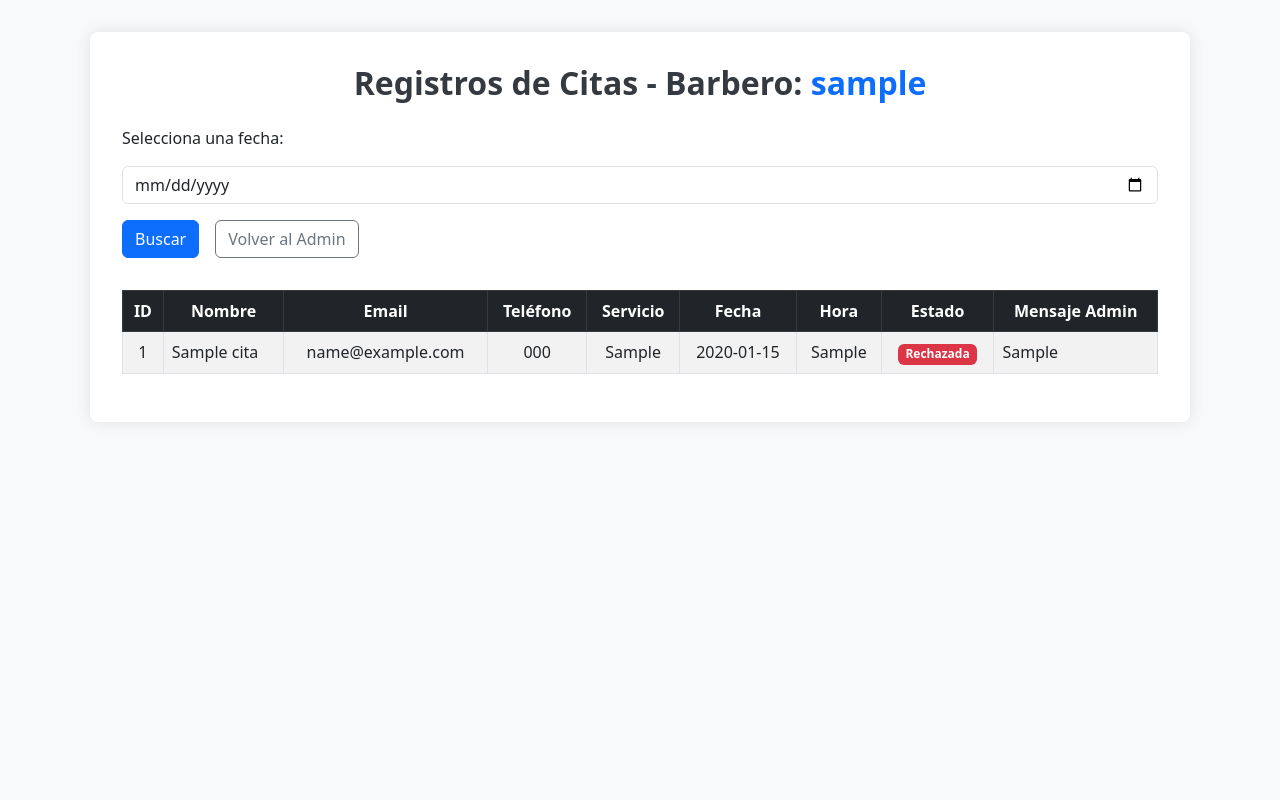
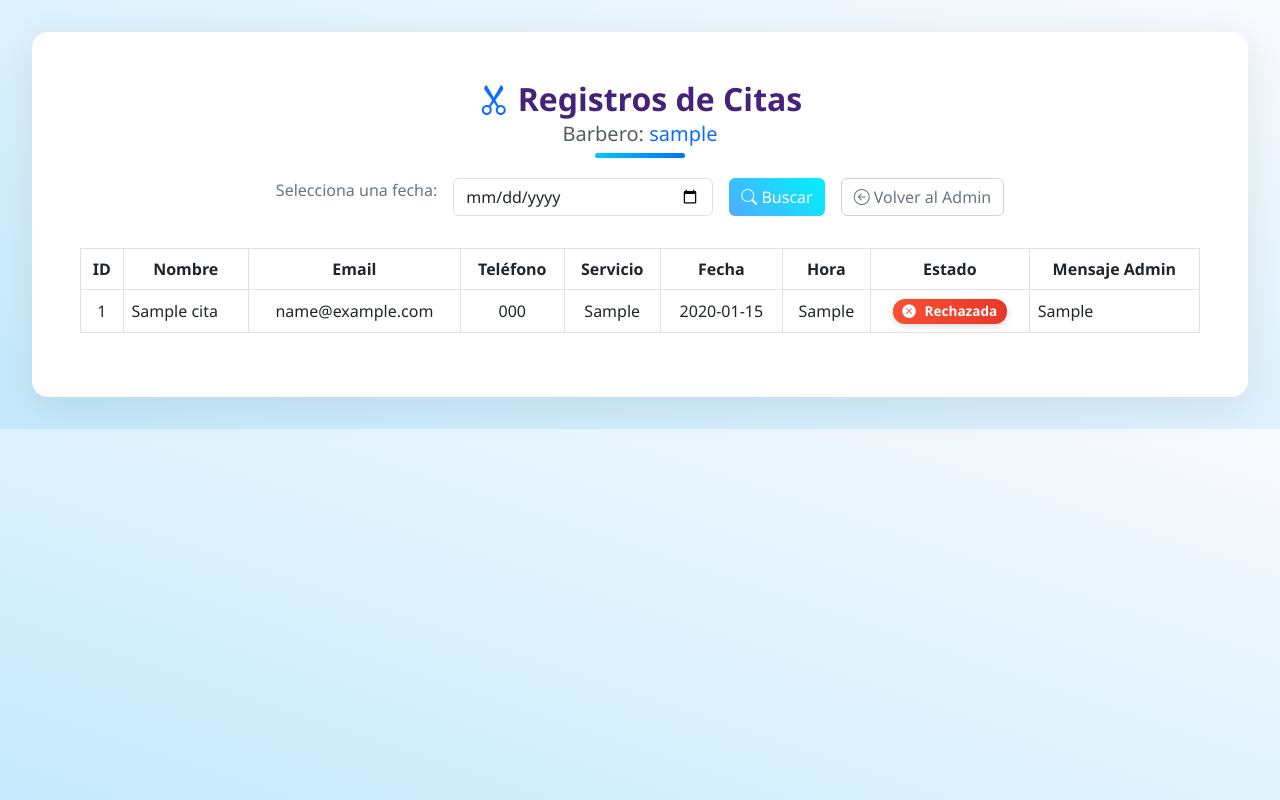
Before and after one commit to JesusCifuent7s/michaelbarber.shop, a Flask app: page /registros in a window 1280 px wide. Run offline with Flask 3, Linux system fonts and the light colour scheme; the visitor is signed in with stand-in values (Sample User, id 1); tables that the repository leaves empty hold one stand-in row (values such as "Sample post").

Commit message:
Update registros.html

```diff
--- a/templates/registros.html
+++ b/templates/registros.html
@@ -3,59 +3,131 @@
 <head>
   <meta charset="UTF-8" />
   <title>Registros de Citas - Barbería Michael</title>
-    <link href="https://cdn.jsdelivr.net/npm/bootstrap@5.3.0/dist/css/bootstrap.min.css" rel="stylesheet"/>
+  <link href="https://cdn.jsdelivr.net/npm/bootstrap@5.3.0/dist/css/bootstrap.min.css" rel="stylesheet" />
+  <link href="https://cdn.jsdelivr.net/npm/bootstrap-icons@1.10.5/font/bootstrap-icons.css" rel="stylesheet" />
   <style>
     body {
-            background: #f8f9fa;
-            min-height: 100vh;
-            display: flex;
-            flex-direction: column;
-            align-items: center;
+      background: linear-gradient(to right top, #c2e9fb, #f9fafe);
+      font-family: 'Segoe UI', sans-serif;
+      margin: 0;
       padding: 2rem;
     }
+
     .container {
-            max-width: 1100px;
-            width: 100%;
-            background: white;
-            padding: 2rem;
-            border-radius: 0.5rem;
-            box-shadow: 0 0 15px rgba(0,0,0,0.1);
+      background: #ffffff;
+      border-radius: 1rem;
+      padding: 3rem;
+      box-shadow: 0 10px 40px rgba(0, 0, 0, 0.08);
+      max-width: 1250px;
+      animation: fadeIn 1s ease;
     }
+
+    @keyframes fadeIn {
+      from { opacity: 0; transform: translateY(40px); }
+      to { opacity: 1; transform: translateY(0); }
+    }
+
     h2 {
-            font-weight: 700;
-            margin-bottom: 1.5rem;
-            color: #343a40;
+      font-weight: 800;
+      color: #46237a;
+      margin-bottom: 2rem;
+      text-align: center;
+      position: relative;
     }
-        table thead th {
+
+    h2::after {
+      content: "";
+      width: 90px;
+      height: 5px;
+      background: linear-gradient(to right, #00c6ff, #0072ff);
+      position: absolute;
+      bottom: -12px;
+      left: 50%;
+      transform: translateX(-50%);
+      border-radius: 5px;
+    }
+
+    .form-inline {
+      display: flex;
+      flex-wrap: wrap;
+      justify-content: center;
+      gap: 1rem;
+      margin-bottom: 2rem;
+    }
+
+    .form-inline input[type="date"] {
+      max-width: 260px;
+    }
+
+    .btn-primary {
+      background-image: linear-gradient(45deg, #4facfe 0%, #00f2fe 100%);
+      border: none;
+      color: white;
+      transition: 0.3s;
+    }
+
+    .btn-primary:hover {
+      background-image: linear-gradient(45deg, #3a7bd5 0%, #00d2ff 100%);
+    }
+
+    .btn-outline-secondary {
+      border-color: #ced4da;
+      transition: all 0.3s ease;
+    }
+
+    .btn-outline-secondary:hover {
+      background-color: #ececec;
+      border-color: #adb5bd;
+    }
+
+    thead {
+      background: linear-gradient(to right, #0072ff, #00c6ff);
+      color: white;
+    }
+
+    table tbody tr:hover {
+      background-color: #f3f8ff;
+      transition: background-color 0.3s;
+    }
+
+    .badge {
+      font-size: 0.85rem;
+      padding: 0.4em 0.7em;
+      border-radius: 0.75rem;
+      box-shadow: 0 2px 6px rgba(0, 0, 0, 0.15);
+      animation: fadeIn 0.4s ease-in-out;
+    }
+
+    .badge i {
+      margin-right: 5px;
+    }
+
+    .table th, .table td {
       vertical-align: middle;
     }
-        table tbody tr:hover {
-            background-color: #e9f5ff;
-            cursor: default;
+
+    .badge.bg-success {
+      background: linear-gradient(to right, #38ef7d, #11998e);
     }
-        .form-inline {
-            display: flex;
-            align-items: center;
-            gap: 1rem;
-            flex-wrap: wrap;
-            margin-bottom: 2rem;
+
+    .badge.bg-danger {
+      background: linear-gradient(to right, #f85032, #e73827);
     }
-        .form-inline label {
-            font-weight: 500;
-            margin-bottom: 0;
+
+    .badge.bg-warning {
+      background: linear-gradient(to right, #fbd786, #f7797d);
     }
-        .btn-secondary {
-            white-space: nowrap;
-        }
+
     @media (max-width: 576px) {
       .form-inline {
         flex-direction: column;
-                align-items: flex-start;
+        align-items: stretch;
       }
+
+      .form-inline input,
       .form-inline button,
       .form-inline a {
         width: 100%;
-                text-align: center;
       }
     }
   </style>
@@ -63,18 +135,21 @@
 <body>
 
 <div class="container">
-    <h2 class="text-center">Registros de Citas - Barbero: <span class="text-primary">{{ barbero }}</span></h2>
+  <h2>
+    <i class="bi bi-scissors text-primary me-2"></i>Registros de Citas
+    <div class="fs-5 fw-normal mt-1 text-muted">Barbero: <span class="text-primary">{{ barbero }}</span></div>
+  </h2>
 
   <form method="get" action="{{ url_for('registros') }}" class="form-inline">
-        <label for="fecha" class="form-label">Selecciona una fecha:</label>
+    <label for="fecha" class="form-label mb-0 fw-medium text-secondary">Selecciona una fecha:</label>
     <input type="date" id="fecha" name="fecha" value="{{ fecha }}" class="form-control" required>
-        <button type="submit" class="btn btn-primary">Buscar</button>
-        <a href="{{ url_for('admin') }}" class="btn btn-outline-secondary">Volver al Admin</a>
+    <button type="submit" class="btn btn-primary"><i class="bi bi-search"></i> Buscar</button>
+    <a href="{{ url_for('admin') }}" class="btn btn-outline-secondary"><i class="bi bi-arrow-left-circle"></i> Volver al Admin</a>
   </form>
 
   <div class="table-responsive">
-        <table class="table table-striped table-bordered align-middle text-center">
-            <thead class="table-dark">
+    <table class="table table-hover table-bordered text-center align-middle">
+      <thead>
         <tr>
           <th>ID</th>
           <th>Nombre</th>
@@ -100,11 +175,11 @@
             <td>{{ cita['hora'] }}</td>
             <td>
               {% if cita['estado'] == 'aceptada' %}
-                                <span class="badge bg-success">Aceptada</span>
+                <span class="badge bg-success"><i class="bi bi-check-circle-fill"></i> Aceptada</span>
               {% elif cita['estado'] == 'rechazada' %}
-                                <span class="badge bg-danger">Rechazada</span>
+                <span class="badge bg-danger"><i class="bi bi-x-circle-fill"></i> Rechazada</span>
               {% else %}
-                                <span class="badge bg-warning text-dark">Pendiente</span>
+                <span class="badge bg-warning text-dark"><i class="bi bi-hourglass-split"></i> Pendiente</span>
               {% endif %}
             </td>
             <td class="text-start">{{ cita['mensaje_admin'] or '-' }}</td>
@@ -112,7 +187,7 @@
           {% endfor %}
         {% else %}
           <tr>
-                        <td colspan="9" class="text-center fst-italic">No hay registros para esta fecha.</td>
+            <td colspan="9" class="text-center fst-italic text-muted">No hay registros para esta fecha.</td>
           </tr>
         {% endif %}
       </tbody>
```
Lines whose indentation alone changed are shown as unchanged.
